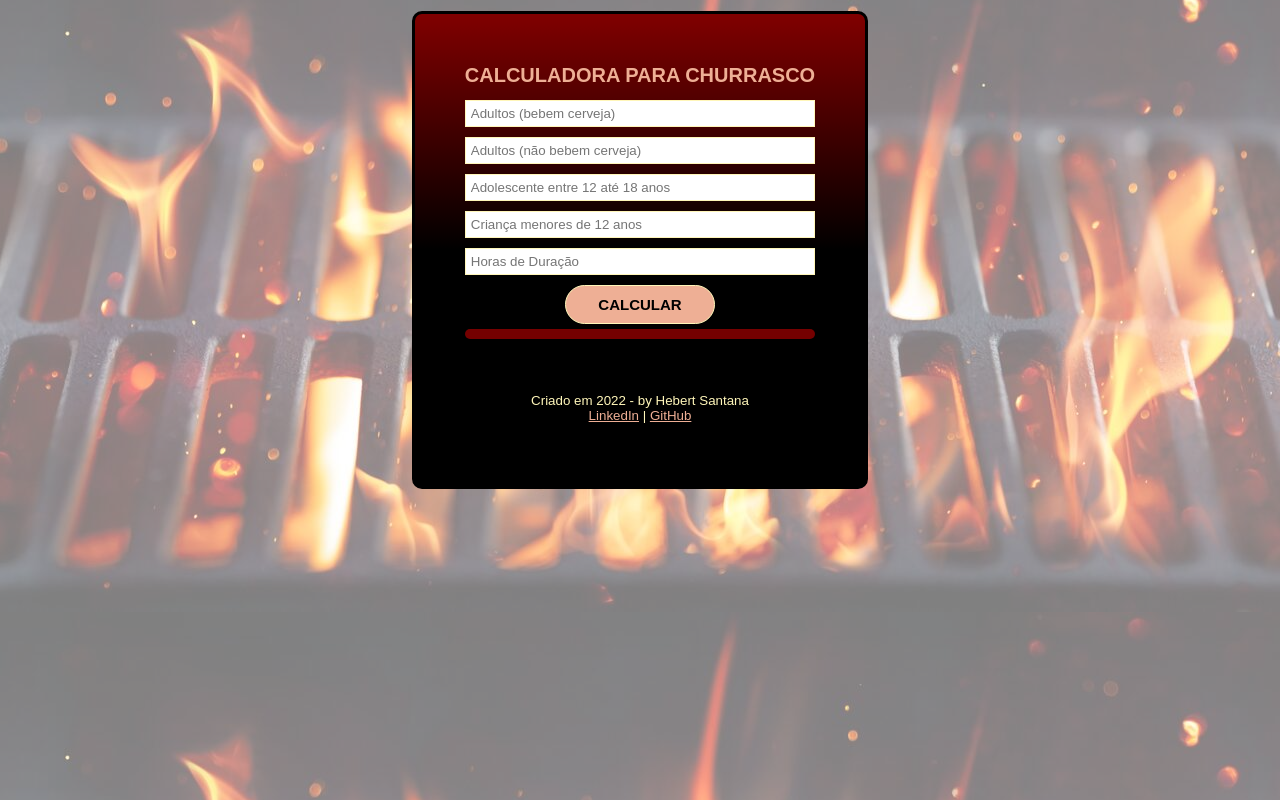
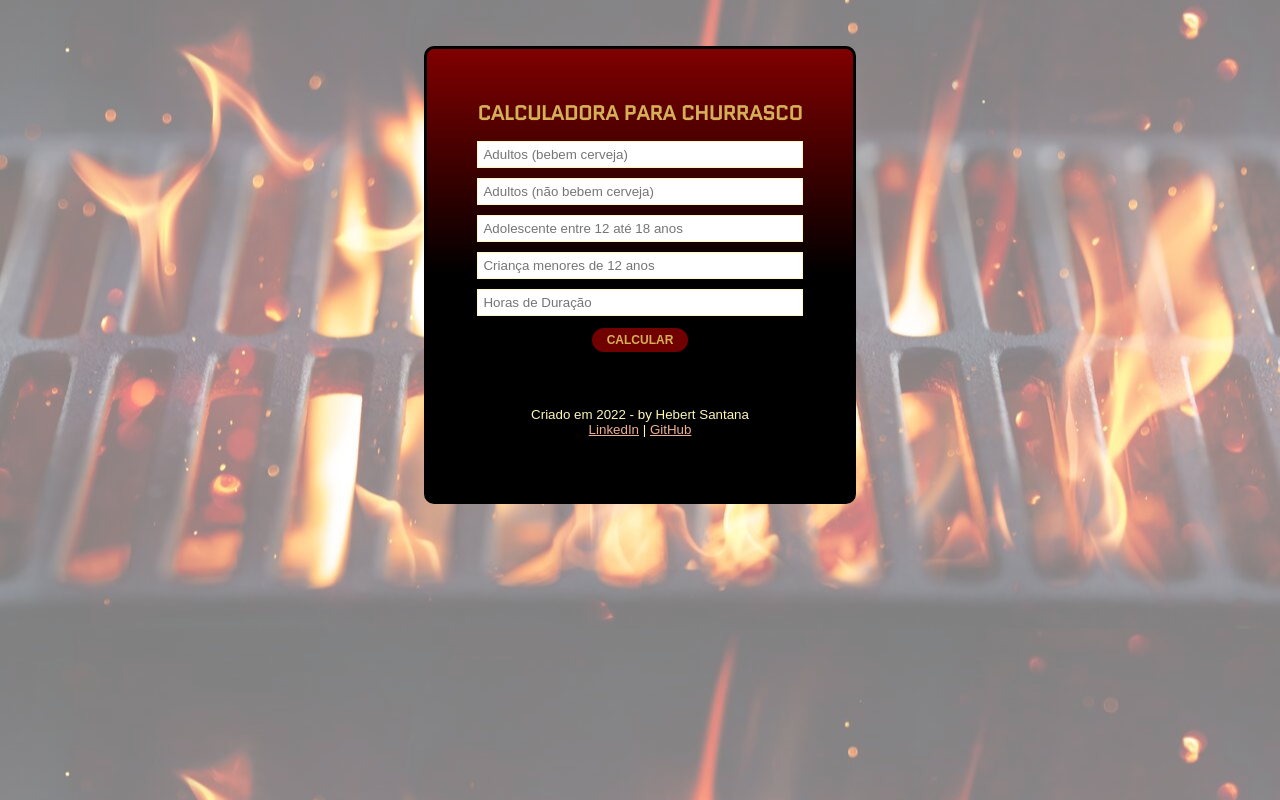
Before and after one commit to hebert-santana/js-churrascometro, a plain HTML site: page index.html in a window 1280 px wide. Drawn offline with Linux system fonts and the light colour scheme.

Commit message:
edição btn

```diff
--- a/assets/css/styles.css
+++ b/assets/css/styles.css
@@ -1,6 +1,6 @@
 
 body {
-    margin: 0;
+    margin-top: 25px;
     padding: 0;
     height: 500px;
 
@@ -33,8 +33,9 @@ body {
 /* retirar margem extra do <h1> */
 h1{
     margin-top: 0px;
-    color: #EEAF95;
+    color: #D6B059;
     font-size: 20px;
+    font-family: 'Quantico', sans-serif;
 }
 
 /* modificar ao mesmo tempo todos os inputs da tela */
@@ -55,20 +56,22 @@ input{
 
 
 .botaoEnviar{
-    width: 150px;
+    width: 100px;
     margin: auto;                   /*centralizar o botão */
     text-align: center;
     font-weight: bold;
-    padding: 10px;
-    border: 1px solid #FFF6B9;
+    padding: 5px;
+    border: 2px solid black;
     border-radius: 50px;
-    background-color: #EEAF95;
-    font-size: 15px;
+    background-color: #710000;
+    font-size: 12px;
+    color: #D6B059;
 }
 
 .botaoEnviar:hover{
-    background-color: #FFF6B9;
-    border: 1px solid #EEAF95;
+    background-color: #710000;
+    border: 2px solid #710000;
+    color: black;
 }
 
 footer p{
@@ -86,18 +89,11 @@ p {
     margin-inline-end: 0px;
 }
 
+
+#resultado{
+    color: azure;
+}
+
 footer a{
     color: #EEAF95;
 }
-
-
-
-
-#resultado{
-    color: azure;
-    background-color: #750000;
-    border-radius: 10px;
-    padding: 5px;
-    margin-top: 5px;
-    animation: 3s;
-}
--- a/index.html
+++ b/index.html
@@ -6,7 +6,7 @@
     <meta charset="UTF-8">
     <meta name="viewport" content="width=device-width, initial-scale=1.0">
     <meta http-equiv="X-UA-Compatible" content="ie=edge">
-    <link rel="stylesheet" type="text/css" href="./assets/css/styles.css">
+    <link href="https://fonts.googleapis.com/css2?family=Quantico&family=Russo+One&display=swap" rel="stylesheet">    <link rel="stylesheet" type="text/css" href="./assets/css/styles.css">
 
     <title>Calculadora para Churrasco</title>
 
```
